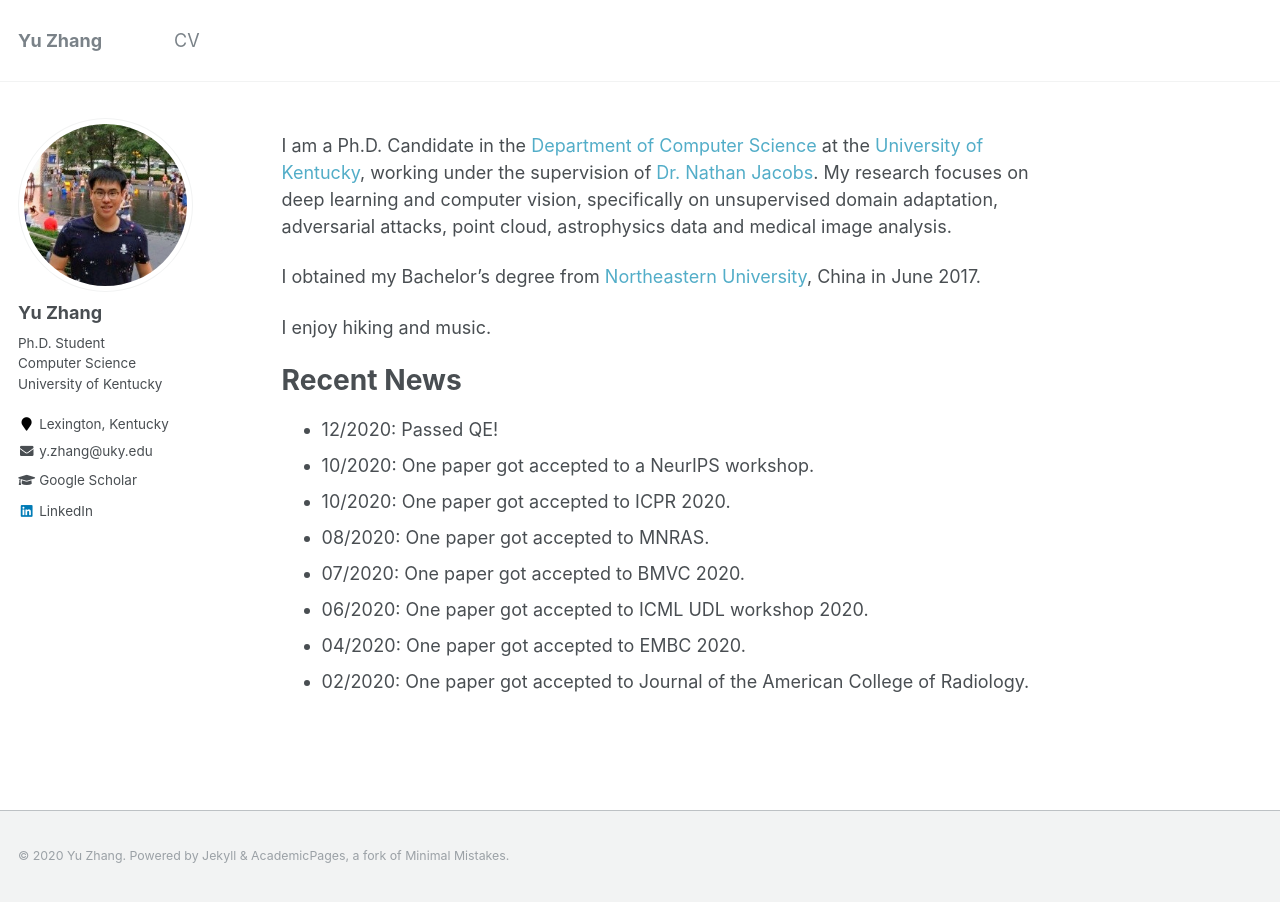
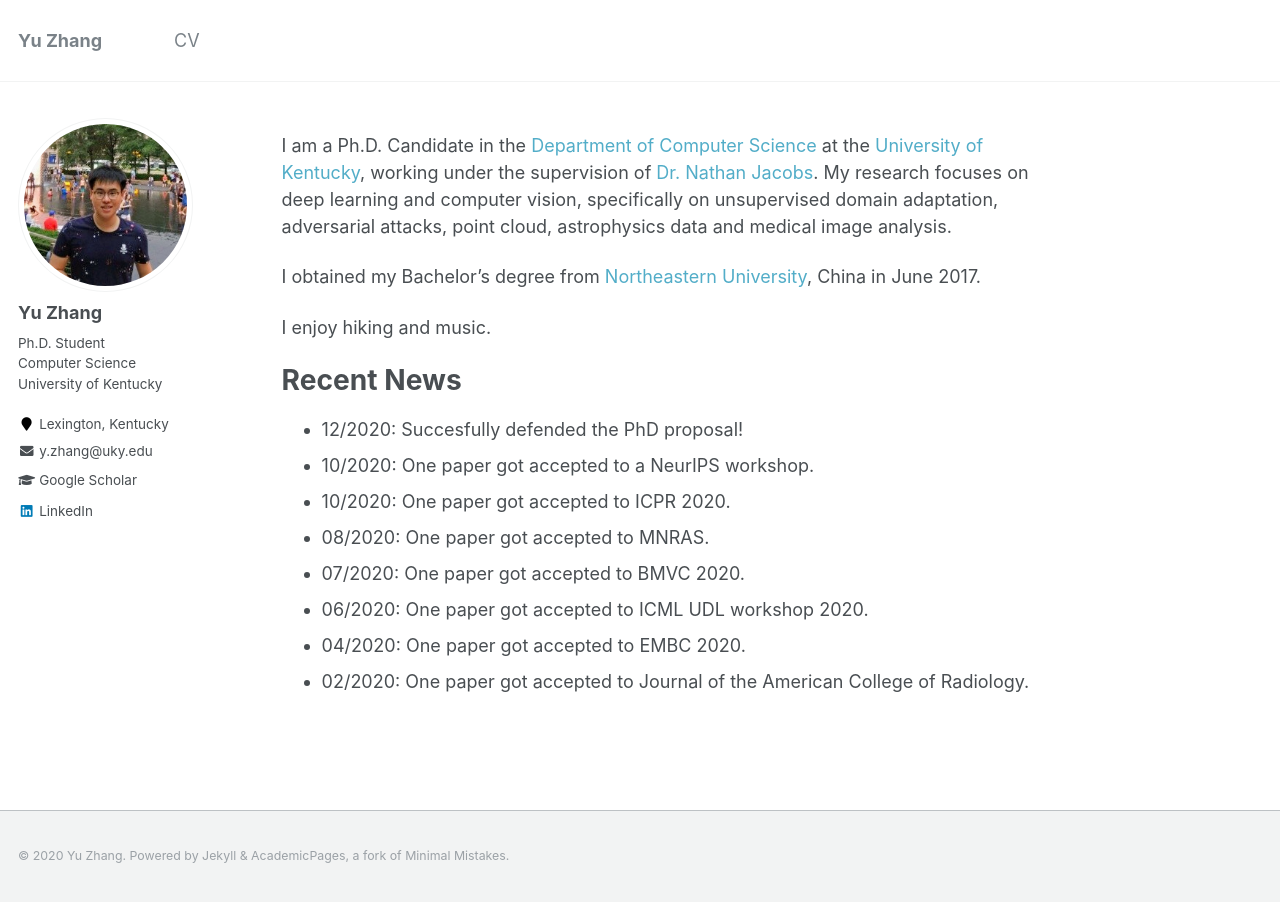
Before and after one commit to yuzhang03/yuzhang03.github.io, a Jekyll site: the page built from _pages/about.md, in a window 1280 px wide. Built offline with Jekyll 4.4.1, drawn with Linux system fonts in a browser that asks for light colours.

Commit message:
Update about.md

```diff
--- a/_pages/about.md
+++ b/_pages/about.md
@@ -17,7 +17,7 @@ I enjoy hiking and music.
 
 Recent News
 ======
-* 12/2020: Passed QE!
+* 12/2020: Succesfully defended the PhD proposal!
 * 10/2020: One paper got accepted to a NeurIPS workshop.
 * 10/2020: One paper got accepted to ICPR 2020.
 * 08/2020: One paper got accepted to MNRAS.
```
